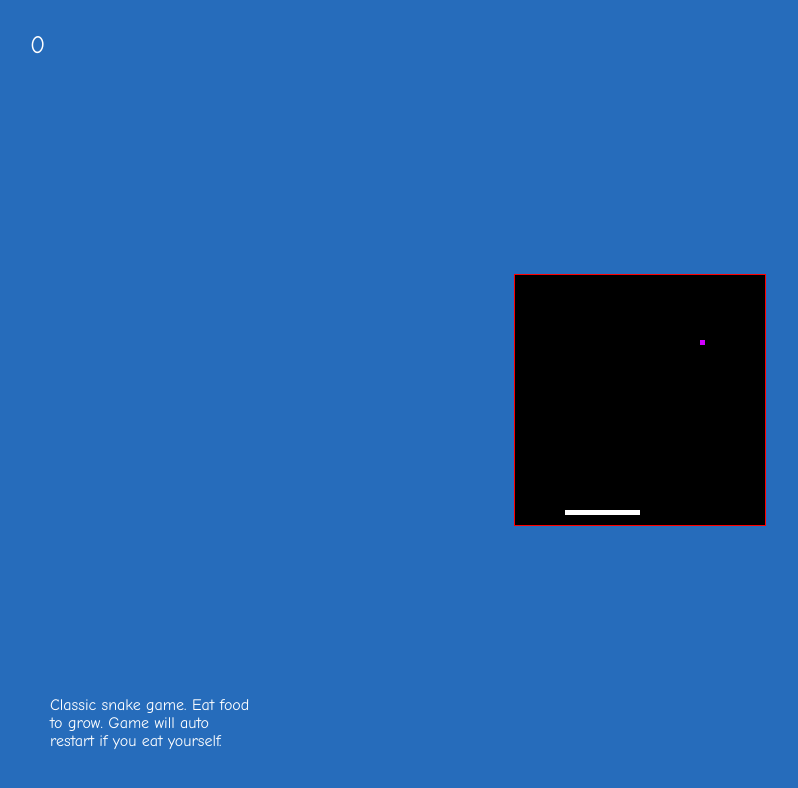
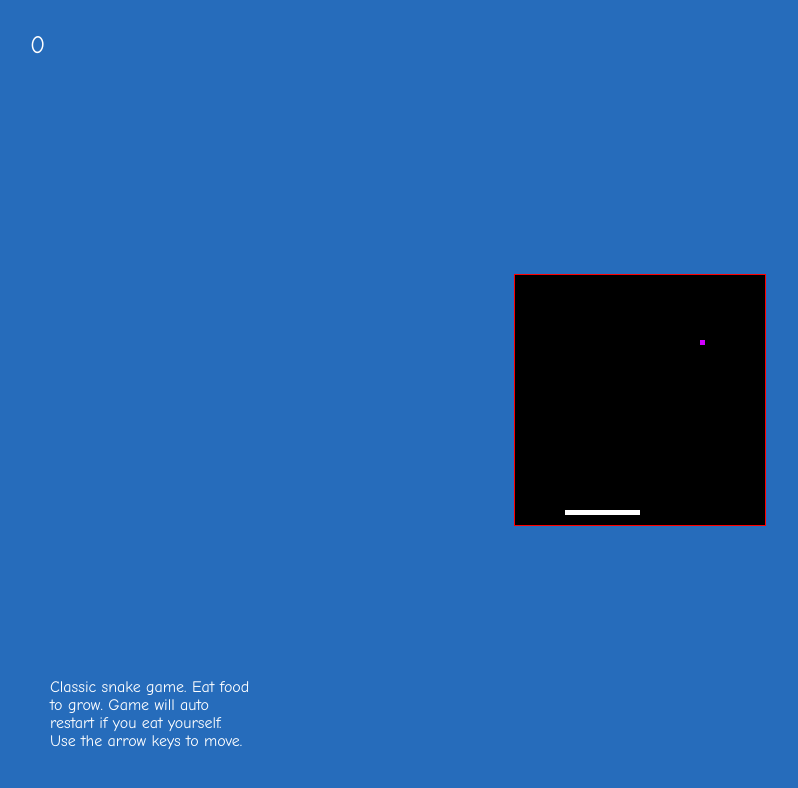
Before and after one commit to nhristov97/ddr, a plain HTML site: page index.html in a window 1280 px wide. Shown: the whole page, without its empty margins (0-798 px from the left). Drawn offline with Linux system fonts and the light colour scheme; no server answers.

Commit message:
Update index.html

```diff
--- a/index.html
+++ b/index.html
@@ -11,7 +11,7 @@
 		<div class="topscore"></div>
 		<div class="topname"></div>
     		<div class="snakeGround"></div>
-    		<div class="info">Classic snake game. Eat food to grow. Game will auto restart if you eat yourself.</div>
+    		<div class="info">Classic snake game. Eat food to grow. Game will auto restart if you eat yourself. Use the arrow keys to move.</div>
     		<script src="script.js"></script>
 	</body>
 </html>
```
